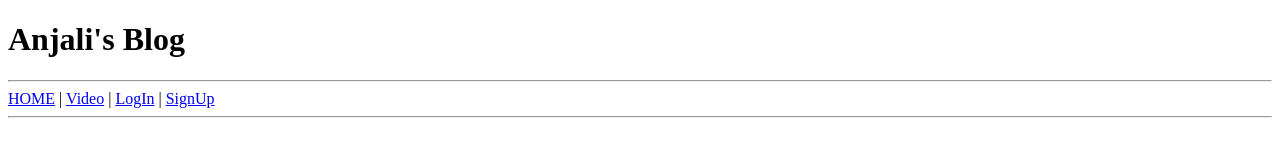
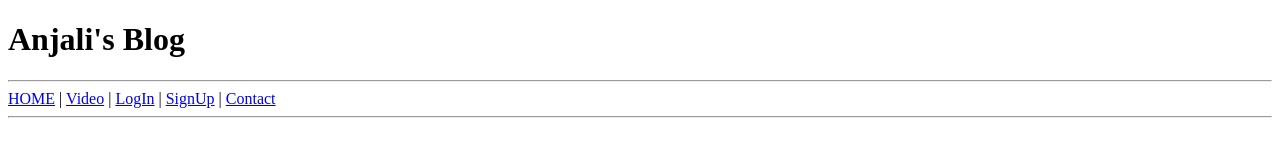
Before and after one commit to Kumari-Anjali-21/HTMLWebsite1, a plain HTML site: page index.html in a window 1280 px wide. Shown: the top 142 px of the page. Drawn offline with Linux system fonts and the light colour scheme.

Commit message:
added page

```diff
--- a/index.html
+++ b/index.html
@@ -9,7 +9,7 @@
     <h1>Anjali's Blog</h1>
     <hr>
     <!--anchor tag-->
-    <a href="index.html">HOME</a> | <a href="./video-audio.html">Video</a> | <a href="./login.html">LogIn</a> | <a href="./signup.html">SignUp</a>
+    <a href="index.html">HOME</a> | <a href="./video-audio.html">Video</a> | <a href="./login.html">LogIn</a> | <a href="./signup.html">SignUp</a> | <a href="./contact.html">Contact</a>
     <hr>
     <br>
     <img src="./Images/blog.jpg" width="80%" height="500px">
```
